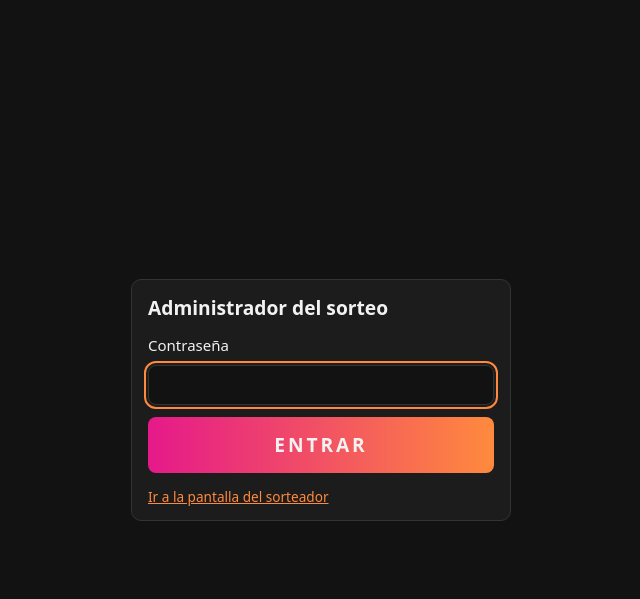
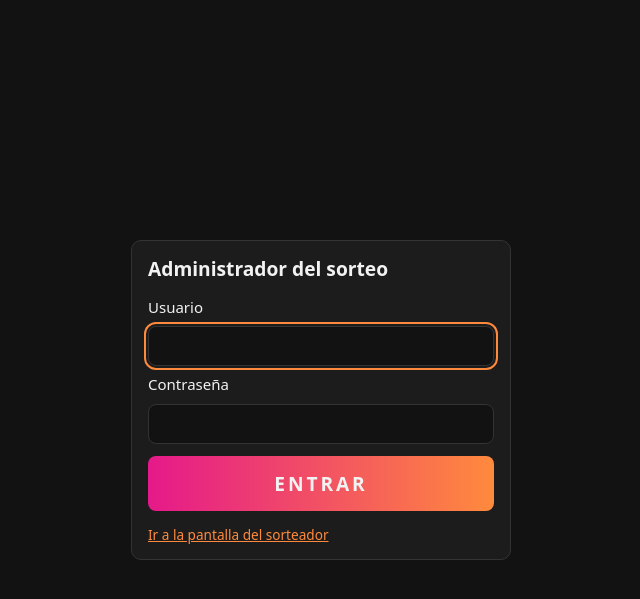
Before and after one commit to drakoLusicic/Sorteador-ONIET-2026, a Flask app: page /admin/entrar in a window 1280 px wide. Shown: the top 599 px of the page, without its empty margins (319-959 px from the left). Run offline with Flask 3, Linux system fonts and the light colour scheme; data that the repository does not hold is empty.

Commit message:
Cambios realizados sobre el ingreso al panel de administrador

```diff
--- a/Codigo Fuente/Sorteador/Sorteador-V1.0/app.py
+++ b/Codigo Fuente/Sorteador/Sorteador-V1.0/app.py
@@ -1,11 +1,13 @@
 """Sorteador ONIET 30 - servidor Flask.
 
 Sirve dos ventanas: la pantalla del sorteador (`/`), que se proyecta al
-público, y el administrador (`/admin`, con contraseña), desde donde se
-sortea, se ordena el listado y se manejan los premios. Los participantes son
-los estudiantes inscriptos (tabla estudiantes, inscripto = 1).
-La pantalla no tiene controles del sorteo: solo el botón de la llave, que
-pide la contraseña y abre el administrador en otra ventana.
+público, y el administrador (`/admin`, con usuario y contraseña), desde
+donde se sortea, se ordena el listado y se manejan los premios. Los
+participantes son los estudiantes inscriptos (tabla estudiantes,
+inscripto = 1) y los usuarios del administrador están en la tabla
+administradores. La pantalla no tiene controles del sorteo: solo el botón
+de la llave, que pide usuario y contraseña y abre el administrador en otra
+ventana.
 
 Las ventanas consultan el estado cada segundo (`/api/estado`). El estado del
 sorteo se guarda en la base de datos y no en memoria: en el hosting
@@ -16,7 +18,6 @@ En la computadora se ejecuta con `python app.py`; en el hosting lo carga
 `passenger_wsgi.py`.
 """
 
-import hmac
 import json
 import logging
 import os
@@ -44,7 +45,7 @@ from werkzeug.security import check_password_hash
 
 import config
 import database as bd
-from database import estudiantes, ganadores, pantallas, premios
+from database import administradores, estudiantes, ganadores, pantallas, premios
 from database import sorteo as tabla_sorteo
 
 PUERTO = 5000
@@ -144,17 +145,41 @@ def _cabeceras_seguridad(resp):
 
 
 # --------------------------------------------------------------------------- #
-# Administrador: contraseña y sesión
+# Administrador: usuario, contraseña y sesión
 # --------------------------------------------------------------------------- #
-def es_admin():
-    return session.get("admin") is True
+MAX_LARGO_USUARIO = 50  # administradores.usuario es VARCHAR(50)
+MAX_LARGO_CLAVE = 200
+
+# Si el usuario no existe se compara igual contra este hash (de una clave al
+# azar que nadie conoce), así la respuesta tarda lo mismo y no deja averiguar
+# qué usuarios existen.
+HASH_DE_RELLENO = (
+    "pbkdf2:sha256:1000000$rxrbFb324OtDyCoF$225046f8297879447c3d078b7014d16b83a67af6c783f56a9ca264f121b202bd"
+)
 
 
-def clave_correcta(clave):
-    guardada = config.CLAVE_ADMIN
-    if guardada.startswith(("pbkdf2:", "scrypt:")):  # hash de `python gestion.py clave`
-        return check_password_hash(guardada, clave)
-    return hmac.compare_digest(clave.encode(), guardada.encode())
+def es_admin():
+    """La sesión guarda el usuario; si lo borraron de la base, se cierra."""
+    usuario = session.get("admin")
+    if not isinstance(usuario, str):
+        return False
+    with bd.conexion() as con:
+        return bd.buscar_admin(con, usuario) is not None
+
+
+def credenciales_correctas(usuario, clave):
+    """Compara la contraseña con el hash guardado en la tabla administradores."""
+    if not usuario or len(usuario) > MAX_LARGO_USUARIO or len(clave) > MAX_LARGO_CLAVE:
+        return False
+    with bd.conexion() as con:
+        admin = bd.buscar_admin(con, usuario)
+    correcta = check_password_hash(admin["clave_hash"] if admin else HASH_DE_RELLENO, clave)
+    return admin is not None and correcta
+
+
+def hay_admins():
+    with bd.conexion() as con:
+        return contar(con, administradores) > 0
 
 
 # Intentos fallidos por dirección IP (por proceso; alcanza para frenar a
@@ -178,19 +203,22 @@ def anotar_fallo(ip):
         _fallos.setdefault(ip, []).append(time.monotonic())
 
 
-def intentar_entrar(clave):
-    """Si la contraseña es correcta, abre la sesión del administrador y
-    devuelve None; si no, devuelve el aviso para mostrar."""
+def intentar_entrar(usuario, clave):
+    """Si el usuario y la contraseña son correctos, abre la sesión del
+    administrador y devuelve None; si no, devuelve el aviso para mostrar."""
     ip = request.remote_addr or "?"
     if demasiados_fallos(ip):
         return "Demasiados intentos fallidos. Esperá unos minutos."
-    if not clave_correcta(clave):
+    usuario = usuario.strip()
+    if not credenciales_correctas(usuario, clave):
         anotar_fallo(ip)
         time.sleep(1)
-        return "Contraseña incorrecta."
+        if not hay_admins():
+            return "Todavía no hay administradores en la base: falta importar administradores.sql."
+        return "Usuario o contraseña incorrectos."
     session.clear()
     session.permanent = True
-    session["admin"] = True
+    session["admin"] = usuario
     return None
 
 
@@ -341,13 +369,14 @@ def entrar():
         return redirect(url_for("administrador"))
 
     aviso = None
+    usuario = request.form.get("usuario", "")
     if request.method == "POST":
-        aviso = intentar_entrar(request.form.get("clave", ""))
+        aviso = intentar_entrar(usuario, request.form.get("clave", ""))
         if aviso is None:
             return redirect(url_for("administrador"))
     # Con la cookie segura, sin https el navegador no la guarda.
     sin_https = app.config["SESSION_COOKIE_SECURE"] and not request.is_secure
-    return render_template("entrar.html", aviso=aviso, sin_https=sin_https)
+    return render_template("entrar.html", aviso=aviso, usuario=usuario, sin_https=sin_https)
 
 
 @app.post("/admin/salir")
@@ -446,11 +475,12 @@ def revelado():
 
 @app.post("/api/entrar")
 def entrar_desde_pantalla():
-    """El botón de la llave de la pantalla: con la contraseña correcta abre la
-    sesión del administrador, y la pantalla abre su ventana."""
+    """El botón de la llave de la pantalla: con el usuario y la contraseña
+    correctos abre la sesión del administrador, y la pantalla abre su ventana."""
     if request.headers.get("X-Sorteador") != "1":
         return error("Pedido no permitido.", 403)
-    aviso = intentar_entrar(str((request.get_json(silent=True) or {}).get("clave") or ""))
+    datos = request.get_json(silent=True) or {}
+    aviso = intentar_entrar(str(datos.get("usuario") or ""), str(datos.get("clave") or ""))
     if aviso:
         return error(aviso, 401)
     return jsonify(ok=True)
--- a/Codigo Fuente/Sorteador/Sorteador-V1.0/database.py
+++ b/Codigo Fuente/Sorteador/Sorteador-V1.0/database.py
@@ -10,6 +10,8 @@ en phpMyAdmin; en la computadora, las crea el sorteador):
 - premios: cada premio se sortea una sola vez.
 - ganadores: quién ganó qué y cuándo. Nadie puede ganar dos veces y ningún
   premio se entrega dos veces.
+- administradores: usuarios que entran al administrador, con el hash de su
+  contraseña (en el hosting se crea con administradores.sql).
 
 Tablas propias del sorteador (las crea solo, también en el hosting):
 - configuracion: clave/valor (premio elegido, orden del listado y la clave
@@ -111,6 +113,21 @@ ganadores = Table(
     **_MYSQL_EVENTO,
 )
 
+administradores = Table(
+    "administradores",
+    metadata,
+    Column("id", _ID, primary_key=True, autoincrement=True),
+    # utf8mb4_bin: el usuario distingue mayúsculas y minúsculas, igual que en SQLite.
+    Column(
+        "usuario",
+        String(50).with_variant(mysql.VARCHAR(50, charset="utf8mb4", collation="utf8mb4_bin"), "mysql", "mariadb"),
+        nullable=False,
+    ),
+    Column("clave_hash", String(255), nullable=False),  # nunca la contraseña: solo su hash
+    UniqueConstraint("usuario", name="uq_administradores_usuario"),
+    **_MYSQL_EVENTO,
+)
+
 # Quienes participan del sorteo: los estudiantes inscriptos.
 INSCRIPTO = estudiantes.c.inscripto == 1
 # Inscriptos que todavía no ganaron: entre ellos se sortea.
@@ -169,6 +186,13 @@ ESTUDIANTES_DEMO = [
 ]
 
 PREMIOS_DEMO = ["Notebook", "Tablet", "Auriculares inalámbricos", "Parlante Bluetooth", "Mochila ONIET 30"]
+
+# El mismo administrador que carga administradores.sql en el hosting (de la
+# contraseña, solo el hash).
+ADMIN_DEMO = {
+    "usuario": "ONIET3030",
+    "clave_hash": "pbkdf2:sha256:1000000$pACkAwTjPZrgBQ6H$e38e45968dbeb9eac76b219d0fe8218b6bb212b4fb4afad19e6dc04159bda36b",
+}
 
 
 # --------------------------------------------------------------------------- #
@@ -263,6 +287,22 @@ def clave_secreta():
 
 
 # --------------------------------------------------------------------------- #
+# Administradores
+# --------------------------------------------------------------------------- #
+def buscar_admin(con, usuario):
+    return con.execute(select(administradores).where(administradores.c.usuario == usuario)).mappings().first()
+
+
+def guardar_admin(con, usuario, clave_hash):
+    """Crea el administrador o, si ya existe, le cambia la contraseña."""
+    actualizados = con.execute(
+        update(administradores).where(administradores.c.usuario == usuario).values(clave_hash=clave_hash)
+    ).rowcount
+    if not actualizados:
+        con.execute(insert(administradores).values(usuario=usuario, clave_hash=clave_hash))
+
+
+# --------------------------------------------------------------------------- #
 # Creación de las tablas
 # --------------------------------------------------------------------------- #
 def init_db():
@@ -303,9 +343,9 @@ def _revisar_tablas():
 
 
 def cargar_demo():
-    """Carga estudiantes y premios de ejemplo en las tablas que estén vacías.
-    Devuelve cuántos de cada uno cargó."""
-    cargados = {"estudiantes": 0, "premios": 0}
+    """Carga estudiantes, premios y el administrador de ejemplo en las tablas
+    que estén vacías. Devuelve cuántos de cada uno cargó."""
+    cargados = {"estudiantes": 0, "premios": 0, "administradores": 0}
     with transaccion() as con:
         if con.execute(select(func.count()).select_from(estudiantes)).scalar_one() == 0:
             ahora = ahora_local()
@@ -325,6 +365,9 @@ def cargar_demo():
         if con.execute(select(func.count()).select_from(premios)).scalar_one() == 0:
             con.execute(insert(premios), [{"nombre": p} for p in PREMIOS_DEMO])
             cargados["premios"] = len(PREMIOS_DEMO)
+        if con.execute(select(func.count()).select_from(administradores)).scalar_one() == 0:
+            con.execute(insert(administradores).values(**ADMIN_DEMO))
+            cargados["administradores"] = 1
     return cargados
 
 
--- a/Codigo Fuente/Sorteador/Sorteador-V1.0/static/css/styles.css
+++ b/Codigo Fuente/Sorteador/Sorteador-V1.0/static/css/styles.css
@@ -787,6 +787,10 @@ body {
   outline-offset: 1px;
 }
 
+.panel-admin-form input + .panel-admin-campo {
+  margin-top: 4px;
+}
+
 .panel-admin-aviso {
   min-height: 1.3em;
   font-size: 0.85rem;
--- a/Codigo Fuente/Sorteador/Sorteador-V1.0/templates/entrar.html
+++ b/Codigo Fuente/Sorteador/Sorteador-V1.0/templates/entrar.html
@@ -20,8 +20,13 @@
       </p>
     {% endif %}
     <form method="post" class="form-entrar">
+      <label class="campo" for="usuario">Usuario</label>
+      <input id="usuario" name="usuario" type="text" value="{{ usuario }}" maxlength="50"
+             autocomplete="username" autocapitalize="off" spellcheck="false" required
+             {% if not usuario %}autofocus{% endif %}>
       <label class="campo" for="clave">Contraseña</label>
-      <input id="clave" name="clave" type="password" autocomplete="current-password" required autofocus>
+      <input id="clave" name="clave" type="password" autocomplete="current-password" required
+             {% if usuario %}autofocus{% endif %}>
       {% if aviso %}<p class="error-entrar" role="alert">{{ aviso }}</p>{% endif %}
       <button class="btn btn-principal" type="submit">Entrar</button>
     </form>
--- a/Codigo Fuente/Sorteador/Sorteador-V1.0/templates/index.html
+++ b/Codigo Fuente/Sorteador/Sorteador-V1.0/templates/index.html
@@ -116,8 +116,11 @@
   <dialog id="panel-admin" class="panel-admin" aria-labelledby="panel-admin-titulo">
     <form id="form-admin" class="panel-admin-form">
       <h2 id="panel-admin-titulo" class="panel-admin-titulo">🔑 Administrador</h2>
+      <label class="panel-admin-campo" for="usuario-admin">Usuario</label>
+      <input id="usuario-admin" type="text" maxlength="50" autocomplete="off" autocapitalize="off"
+             spellcheck="false" required autofocus>
       <label class="panel-admin-campo" for="clave-admin">Contraseña</label>
-      <input id="clave-admin" type="password" autocomplete="off" required autofocus>
+      <input id="clave-admin" type="password" autocomplete="off" required>
       <p id="aviso-admin" class="panel-admin-aviso" role="alert"></p>
       <!-- Solo si el navegador bloqueó la ventana nueva: con este clic sí la abre -->
       <a id="enlace-admin" class="panel-admin-enlace" href="{{ url_for('administrador') }}"
```
Also changed, not shown: Codigo Fuente/Sorteador/Sorteador-V1.0/config.py (+3 -9 lines), Codigo Fuente/Sorteador/Sorteador-V1.0/gestion.py (+45 -8 lines), Codigo Fuente/Sorteador/Sorteador-V1.0/static/js/app.js (+10 -4 lines), Codigo Fuente/Sorteador/Sorteador-V1.0/README.md, 1 other file.
